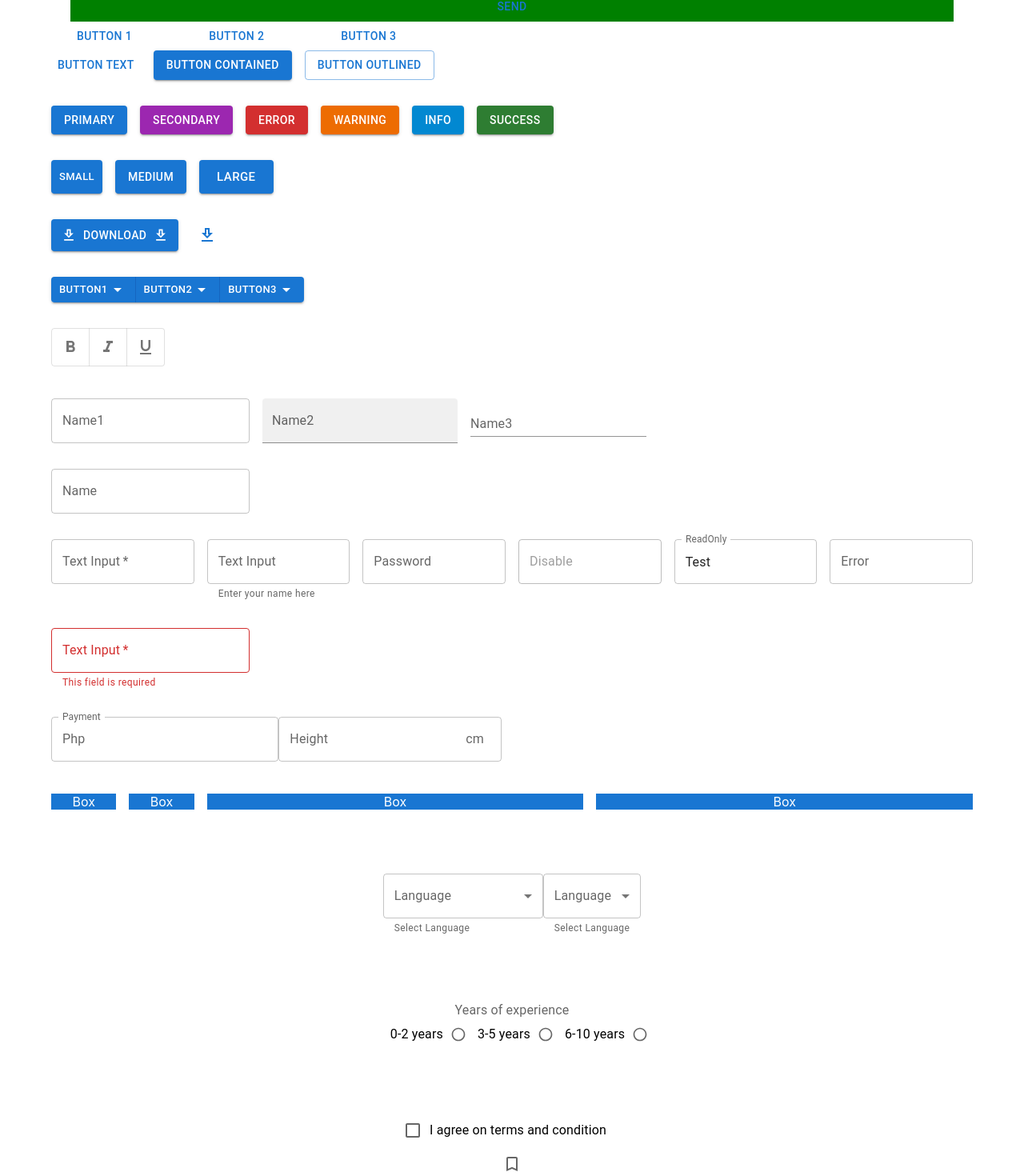
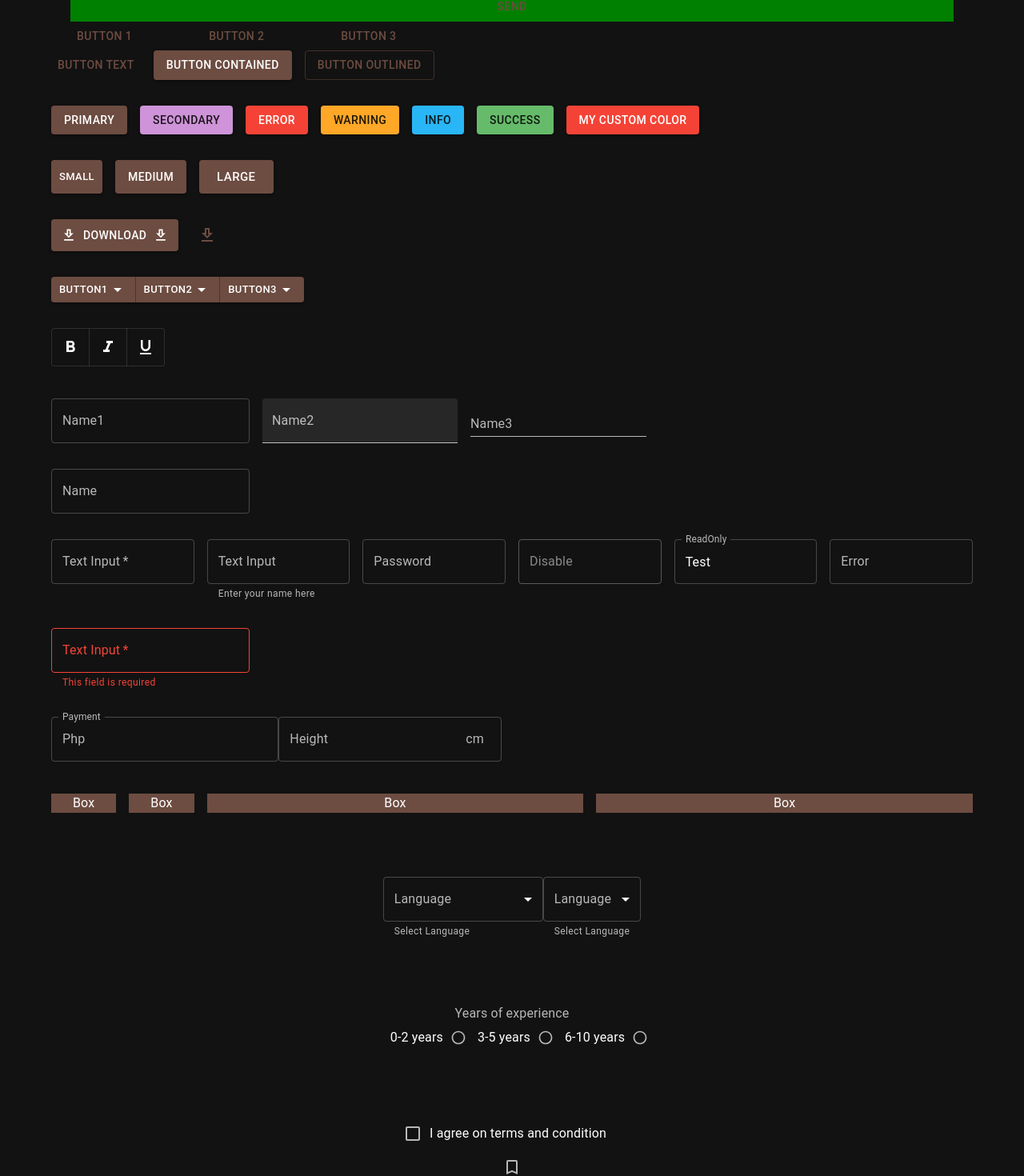
Before and after one commit to IamIronMan2023/materialui-demo, a React (Create React App) app: page / in a window 1280 px wide. Shown: the part 775-2245 px from the top of the page at 80% size. Built offline with nearby package versions, Linux system fonts and the light colour scheme.

Commit message:
Add Theme customization

```diff
--- a/src/App.js
+++ b/src/App.js
@@ -1,7 +1,13 @@
 import "./App.css";
 import { TypographyMUI } from "./components/TypographyMUI";
 import { LayoutMUI } from "./components/LayoutMUI";
-import { Box, Container } from "@mui/material";
+import {
+  Box,
+  Container,
+  CssBaseline,
+  ThemeProvider,
+  createTheme,
+} from "@mui/material";
 import { ButtonMUI } from "./components/ButtonMUI";
 import { TextFieldMUI } from "./components/TextFieldMUI";
 import { GridMUI } from "./components/GridMUI";
@@ -9,9 +15,24 @@ import { SelectMUI } from "./components/SelectMUI";
 import { RadioButtonMUI } from "./components/RadioButtonMUI";
 import { CheckboxMUI } from "./components/CheckboxMUI";
 import { SwitchMUI } from "./components/SwitchMUI";
+import { brown, red } from "@mui/material/colors";
 
 function App() {
+  const theme = createTheme({
+    palette: {
+      mode: "dark",
+      primary: {
+        main: brown[600],
+      },
+      myCustomColor: {
+        main: red[500],
+      },
+    },
+  });
+
   return (
+    <ThemeProvider theme={theme}>
+      <CssBaseline />
       <div className="App">
         <Container>
           <TypographyMUI />
@@ -27,6 +48,7 @@ function App() {
           <Box sx={{ mt: 20 }} />
         </Container>
       </div>
+    </ThemeProvider>
   );
 }
 
--- a/src/components/ButtonMUI.js
+++ b/src/components/ButtonMUI.js
@@ -48,6 +48,9 @@ export const ButtonMUI = () => {
         </Button>
         <Button variant="contained" color="success">
           Success
+        </Button>
+        <Button variant="contained" color="myCustomColor">
+          My Custom Color
         </Button>
       </Stack>
       <Stack direction="row" spacing={2}>
```
Lines whose indentation alone changed are shown as unchanged.
